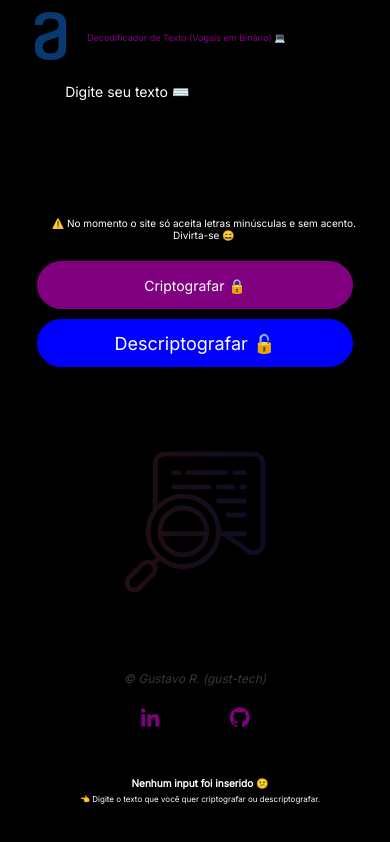
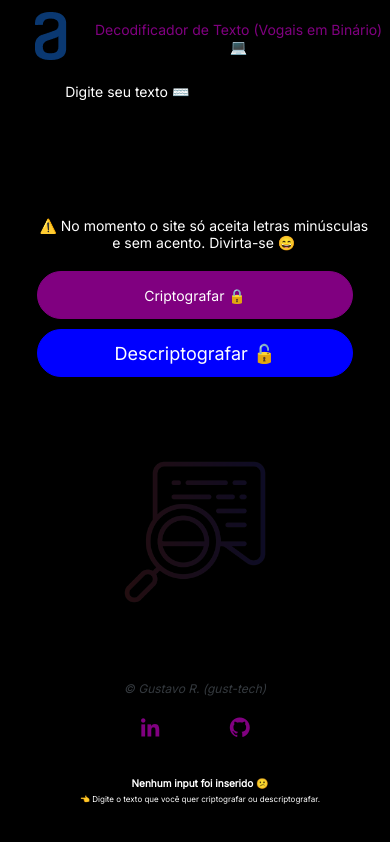
Before and after one commit to gustvtech/Decodificador_ONE, a plain HTML site: page index.html in a window 390 px wide. Drawn offline with nearby package versions, Linux system fonts and the light colour scheme.

Commit message:
Responsividade v3

```diff
--- a/src/css/responsive.css
+++ b/src/css/responsive.css
@@ -88,10 +88,10 @@
     }
     .informacao {
         margin: 10px 0 20px 5%;
-        font-size: 10px;
+        font-size: 14px;
     }
     .logo a h1 {
-        font-size: 9px;
+        font-size: 14px;
     }
     .input-texto {
         height: 120px;
@@ -133,7 +133,7 @@
         font-size: 18px;
         margin-bottom: 20px;
         margin-left: -95px;
-        bottom: 20px;
+        bottom: 10px;
     }
     .footer {
         flex-direction: column;
```
